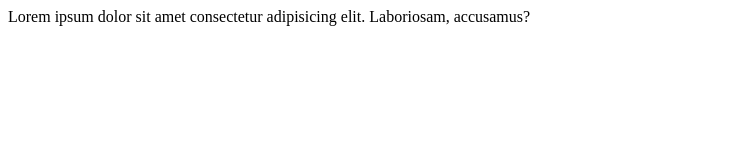
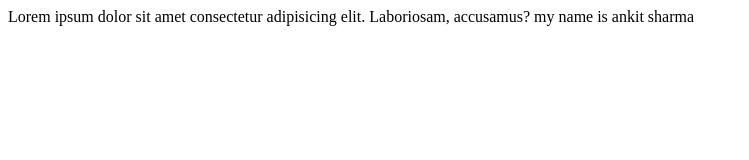
Before and after one commit to ankitpw/Git-project, a plain HTML site: page footer.html in a window 1280 px wide. Shown: the whole page, without its empty margins (0-749 px from the left). Drawn offline with Linux system fonts and the light colour scheme.

Commit message:
completed code

```diff
--- a/footer.html
+++ b/footer.html
@@ -7,5 +7,6 @@
 </head>
 <body>
  Lorem ipsum dolor sit amet consectetur adipisicing elit. Laboriosam, accusamus?
+ my name is ankit sharma
 </body>
 </html>
```
Also changed, not shown: 1 other file.
